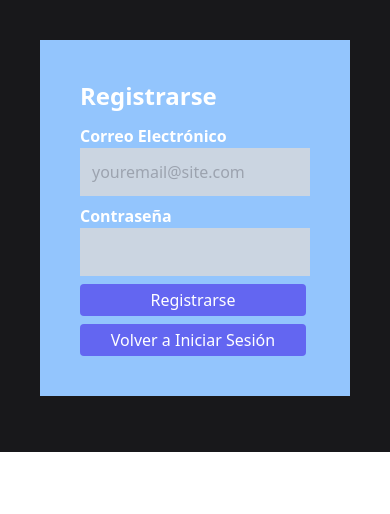
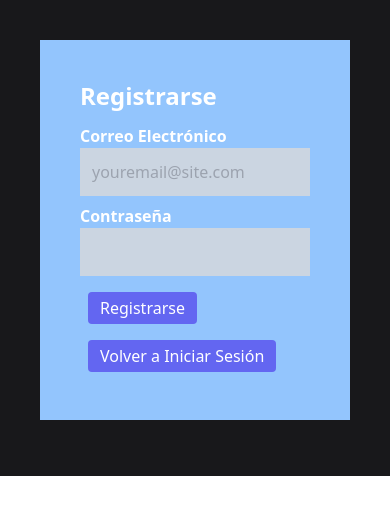
Before and after one commit to Miguel935daw/Task_App_React, a React (Vite) app: page /Task_App_React/Login in a window 390 px wide. Both pictures are taken after a click on the button "Registrarse". Shown: the top 514 px of the page. Built offline with nearby package versions, Linux system fonts and the light colour scheme.

Commit message:
Añadido mensaje para indicar que el usuario no existe y diseño responsive

```diff
--- a/src/Components/Register.jsx
+++ b/src/Components/Register.jsx
@@ -13,7 +13,6 @@ function Register() {
         email: email,
         password: password,
       });
-      console.log(data);
     } catch (error) {
       console.error(error);
     }
@@ -27,6 +26,7 @@ function Register() {
           Correo Electrónico
         </label>
         <input
+          required
           className="bg-slate-300 p-3 w-full mb-2"
           type="email"
           name="email"
@@ -37,22 +37,21 @@ function Register() {
           Contraseña
         </label>
         <input
+          required
           className="bg-slate-300 p-3 w-full mb-2"
           type="password"
           name="password"
           onChange={(e) => setPassword(e.target.value)}
         />
-        <div className="grid grid-cols-1 gap-2 lg:grid-cols-2">
-          <button className="bg-indigo-500 px-3 py-1 text-white mr-1 rounded">
+        <button className="bg-indigo-500 px-3 py-1 text-white mr-1 rounded m-2">
           Registrarse
         </button>
         <button
-            className="bg-indigo-500 px-3 py-1 text-white mr-1 rounded "
+          className="bg-indigo-500 px-3 py-1 text-white mr-1 rounded m-2"
           onClick={() => navigate("/Task_App_React/Login")}
         >
           Volver a Iniciar Sesión
         </button>
-        </div>
       </form>
     </div>
   );
```
Lines whose indentation alone changed are shown as unchanged.
